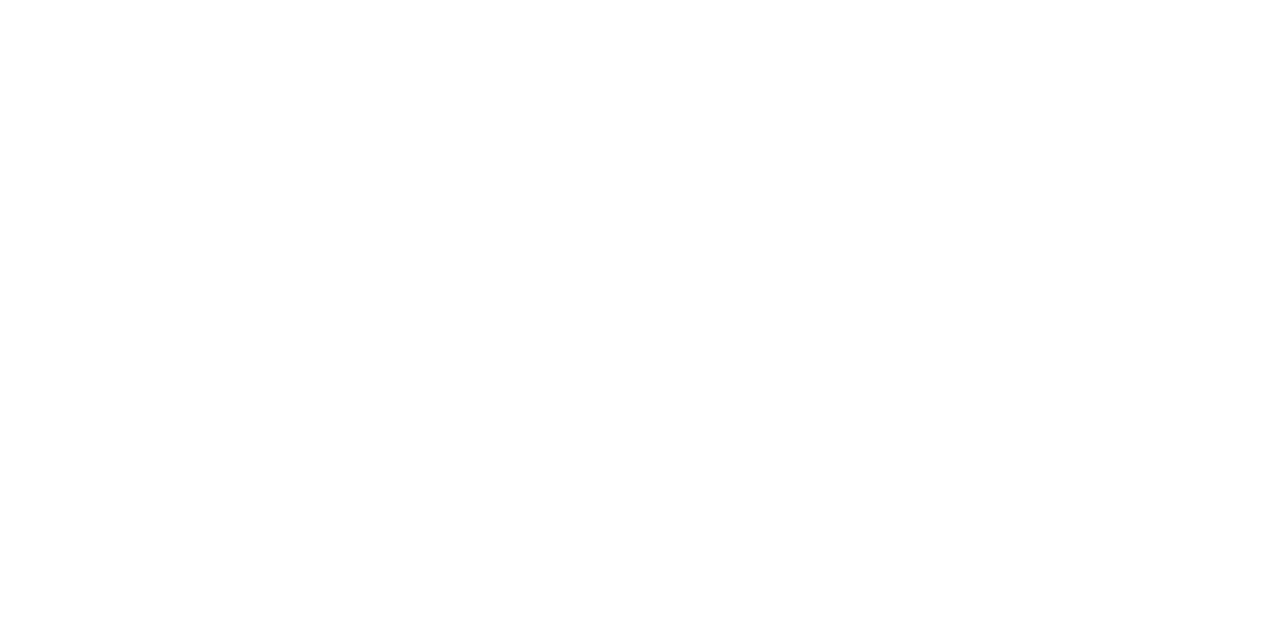
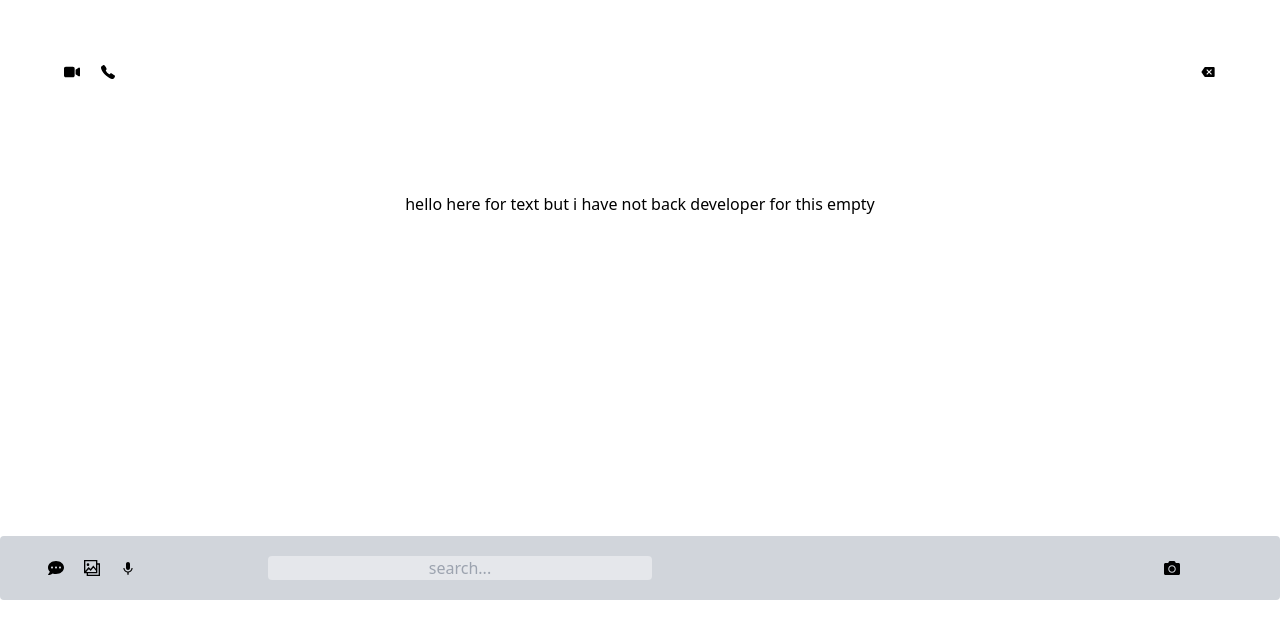
Before and after one commit to farzadnorouzi/cloune-instagram, a React (Vite) app: page /DirectMe in a window 1280 px wide. Before the commit this address had no page. Shown: the top 638 px of the page. Built offline with nearby package versions, Linux system fonts and the light colour scheme.

Commit message:
create diret page

```diff
--- a/src/App.jsx
+++ b/src/App.jsx
@@ -2,6 +2,7 @@
 import Home from "./Home/Home"
 import AllUsers from "./Components/Allusers/AllUsers"
 import DirectMassige from "./Components/DirectMassige/DirectMassige"
+import DirectMe from "./DirectMe/DirectMe"
 
 
 
@@ -16,6 +17,7 @@
     <Route path="/" element={<Home />} />
     <Route path="/AllUsers/:id" element={<AllUsers/>} />
     <Route path="/AllUsers/:id/DirectMassige" element={<DirectMassige />} />
+    <Route path="/DirectMe" element={<DirectMe />} />
 
 
 
--- a/src/Components/DirectMassige/DirectMassige.jsx
+++ b/src/Components/DirectMassige/DirectMassige.jsx
@@ -1,6 +1,7 @@
 import axios from "axios";
 import { useEffect, useState } from "react";
 import { PiCameraBold } from "react-icons/pi";
+import { Link } from "react-router-dom";
 
 
 function DirectMassige() {
@@ -20,13 +21,13 @@
     return (
         <>
 
-            <div>
+            <div className="mt-7 mr-7 pl-12 text-xl">
 
         <div className="p-7 text-center"><input type="text" className="w-4/5 h-7 bg-gray-50 text-center rounded" placeholder="Search..." /></div>
                 {DirectMassige ? (
                     DirectMassige.map((item) => (
                         <div key={item.id} className="flex mt-6 justify-between">
-                            <img className="rounded-full w-16 h-16 object-cover mt-5 ml-7" src={item.url} alt={item.username} />
+                            <Link className="" to="/DirectMe"><img className="rounded-full w-16 h-16 object-cover mt-5 ml-7" src={item.url} alt={item.username} /></Link>
                             <p className="mt-7 mr-7 pl-12 text-xl">{item.username}</p>
                             <div className="flex">
                                 <PiCameraBold className="size-9 mt-5 mr-7" />
--- /dev/null
+++ b/src/DirectMe/DirectMe.jsx
@@ -0,0 +1,40 @@
+import { FaVideo } from "react-icons/fa6";
+import { IoCall } from "react-icons/io5";
+import { IoMdBackspace } from "react-icons/io";
+import { FaCommentDots } from "react-icons/fa";
+import { GrGallery } from "react-icons/gr";
+import { MdKeyboardVoice } from "react-icons/md";
+import { FaCamera } from "react-icons/fa";
+
+function DirectMe() {
+    return(
+        <>
+        <div className="flex justify-between items-center p-16">
+        <div className="flex items-center">
+            <FaVideo className="mr-5" />
+            <IoCall />
+        </div>
+        <div>
+            <IoMdBackspace />
+        </div>
+    </div>
+
+    <div><h1 className="text-center mt-12">hello here for text but i have not back developer for this empty</h1></div>
+
+    <div className="flex mt-80 pl-12 bg-gray-300 items-center p-5 rounded">
+    <FaCommentDots className="mr-5" />
+    <GrGallery className="mr-5" />
+    <MdKeyboardVoice className="mr-5" />
+
+    <div className="text-center ml-28"><input type="text" className="w-96 text-center bg-gray-200 rounded" placeholder="search..." /></div>
+
+    <div className="ml-auto">
+        <FaCamera className="mr-20"/>
+    </div>
+</div>
+       </>
+    )
+
+}
+
+export default DirectMe
```
